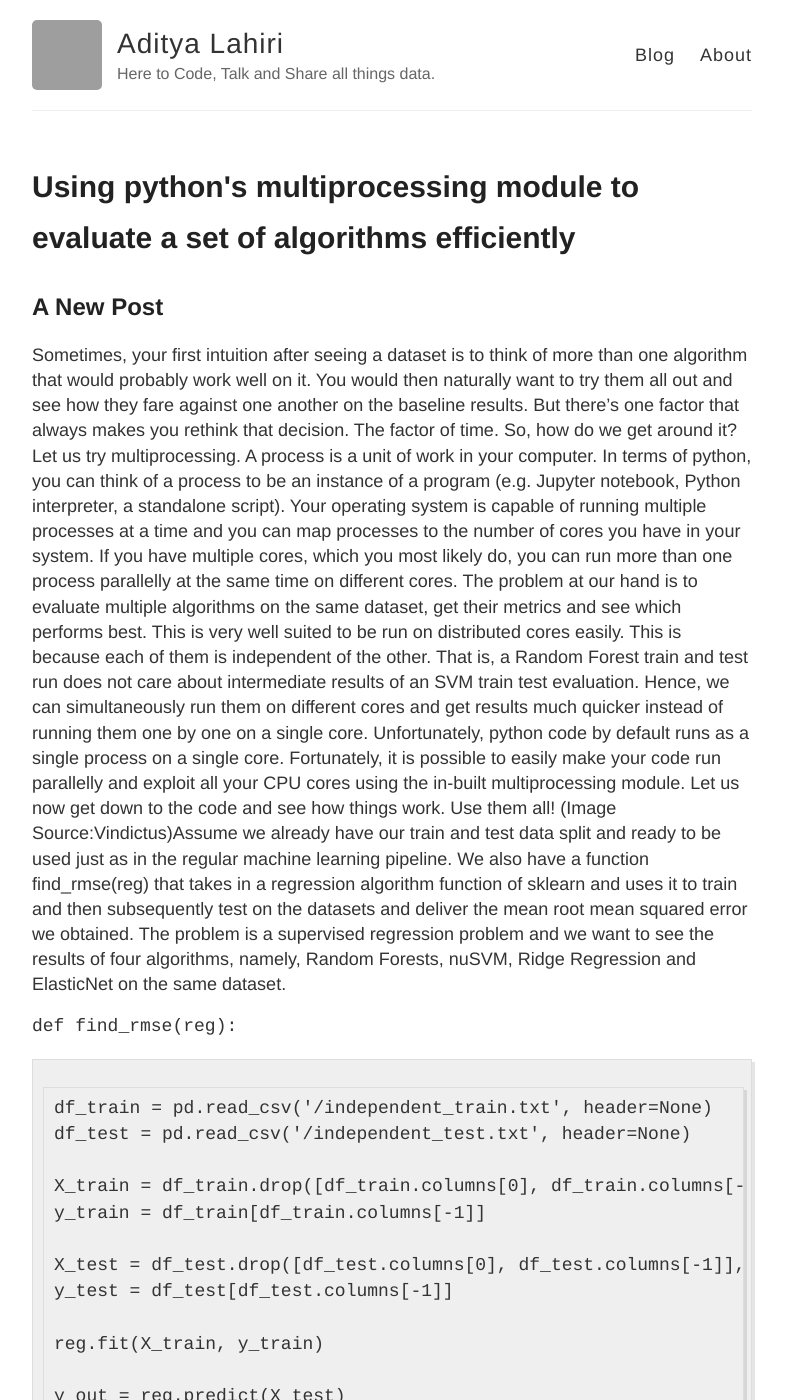
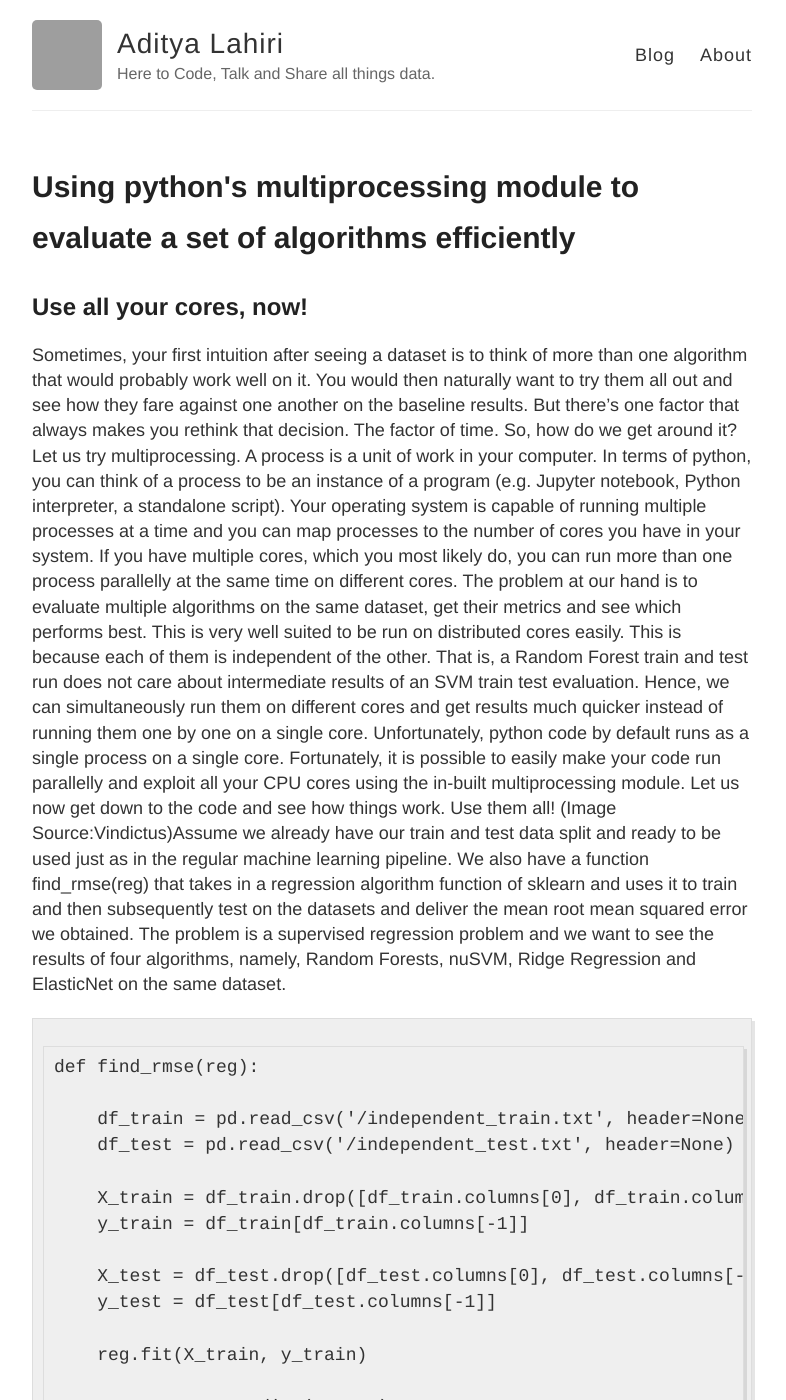
Before and after one commit to adityalahiri/adityalahiri.github.io, a Jekyll site: the page built from _posts/2019-08-10-Using Python's Multiprocessing Module To Evaluate A Set of Algorithms Efficiently.md, in a window 1280 px wide and 1400 px high. Shown: the whole window, without its empty margins (248-1034 px from the left). Built offline with Jekyll 4.4.1, drawn with Linux system fonts in a browser that asks for light colours; our own code applies the rules of GitHub Pages for plain Markdown files; some of the changed text lies outside the part shown; grey boxes are pictures that could not be loaded.

Commit message:
Update 2019-08-10-Using Python's Multiprocessing Module To Evaluate A Set of Algorithms Efficiently.md

````diff
--- a/_posts/2019-08-10-Using Python's Multiprocessing Module To Evaluate A Set of Algorithms Efficiently.md
+++ b/_posts/2019-08-10-Using Python's Multiprocessing Module To Evaluate A Set of Algorithms Efficiently.md
@@ -1,7 +1,7 @@
 ---
 published: true
 ---
-## A New Post
+## Use all your cores, now!
 
 Sometimes, your first intuition after seeing a dataset is to think of more than one algorithm that would probably work well on it. You would then naturally want to try them all out and see how they fare against one another on the baseline results. But there's one factor that always makes you rethink that decision. The factor of time. So, how do we get around it? Let us try multiprocessing.
 A process is a unit of work in your computer. In terms of python, you can think of a process to be an instance of a program (e.g. Jupyter notebook, Python interpreter, a standalone script). Your operating system is capable of running multiple processes at a time and you can map processes to the number of cores you have in your system. If you have multiple cores, which you most likely do, you can run more than one process parallelly at the same time on different cores.
@@ -9,7 +9,7 @@ The problem at our hand is to evaluate multiple algorithms on the same dataset,
 Unfortunately, python code by default runs as a single process on a single core. Fortunately, it is possible to easily make your code run parallelly and exploit all your CPU cores using the in-built multiprocessing module. Let us now get down to the code and see how things work.
 Use them all! (Image Source:Vindictus)Assume we already have our train and test data split and ready to be used just as in the regular machine learning pipeline. We also have a function find_rmse(reg) that takes in a regression algorithm function of sklearn and uses it to train and then subsequently test on the datasets and deliver the mean root mean squared error we obtained. The problem is a supervised regression problem and we want to see the results of four algorithms, namely, Random Forests, nuSVM, Ridge Regression and ElasticNet on the same dataset.
 
-<code>
+```
 def find_rmse(reg):
 
     df_train = pd.read_csv('/independent_train.txt', header=None)
@@ -29,7 +29,7 @@ def find_rmse(reg):
 
     print(str(error)+ repr(reg)[0:4]) #using repr to get initials of the name of the classifier that this run used
 
-</code>
+```
 
 First, we will import the Pool function from the multiprocessing module. The Pool object offers a convenient means of parallelizing the execution of a function across multiple input values, distributing the input data across processes. It takes one argument, which is equal to the number of worker processes you want to spawn. You can keep this equal to the number of cores in your CPU for maximum utilization. Bear in mind, however, that since all of them will mostly be used by this python program, you might not be able to do another processor heavy work on your system while the program executes.
 
````
